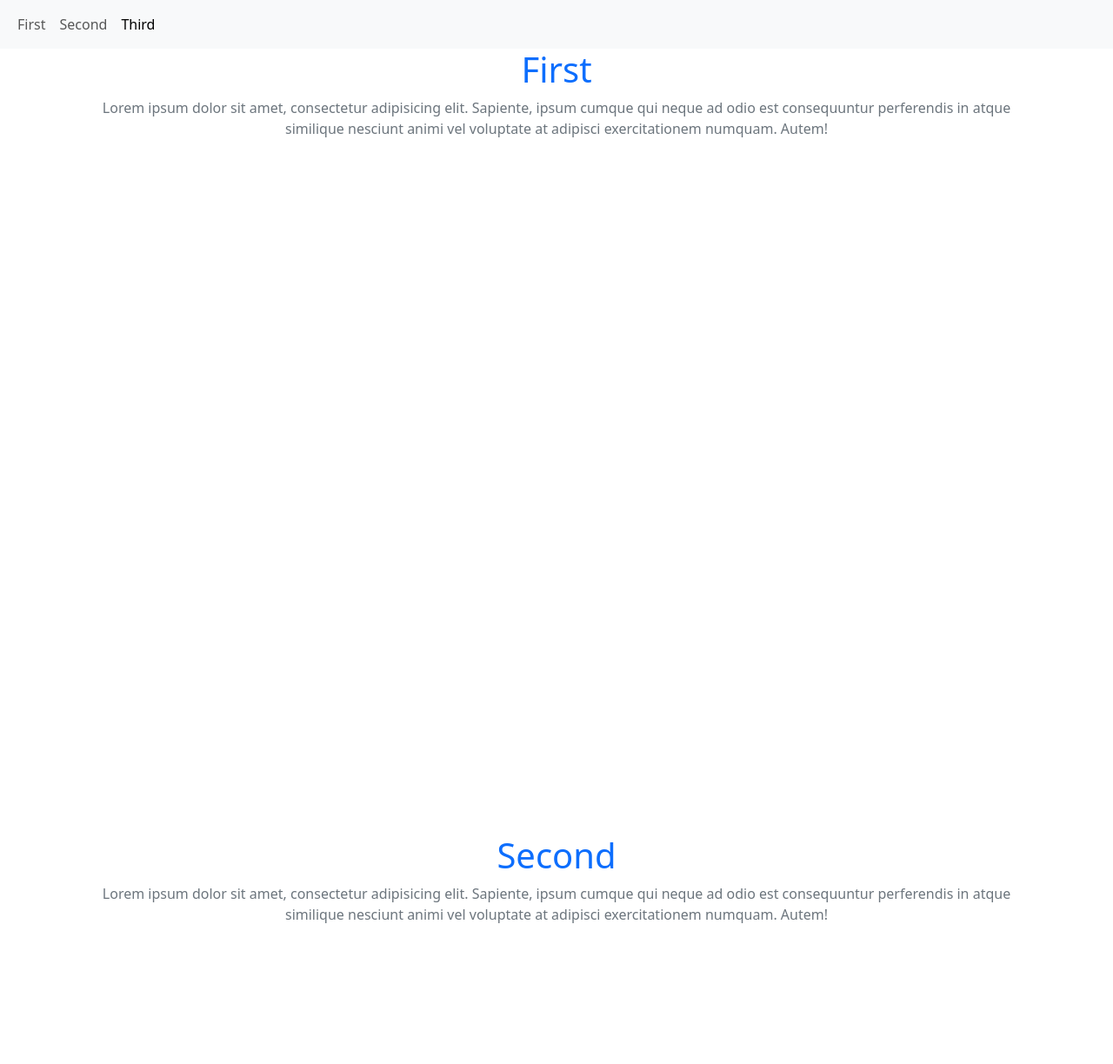
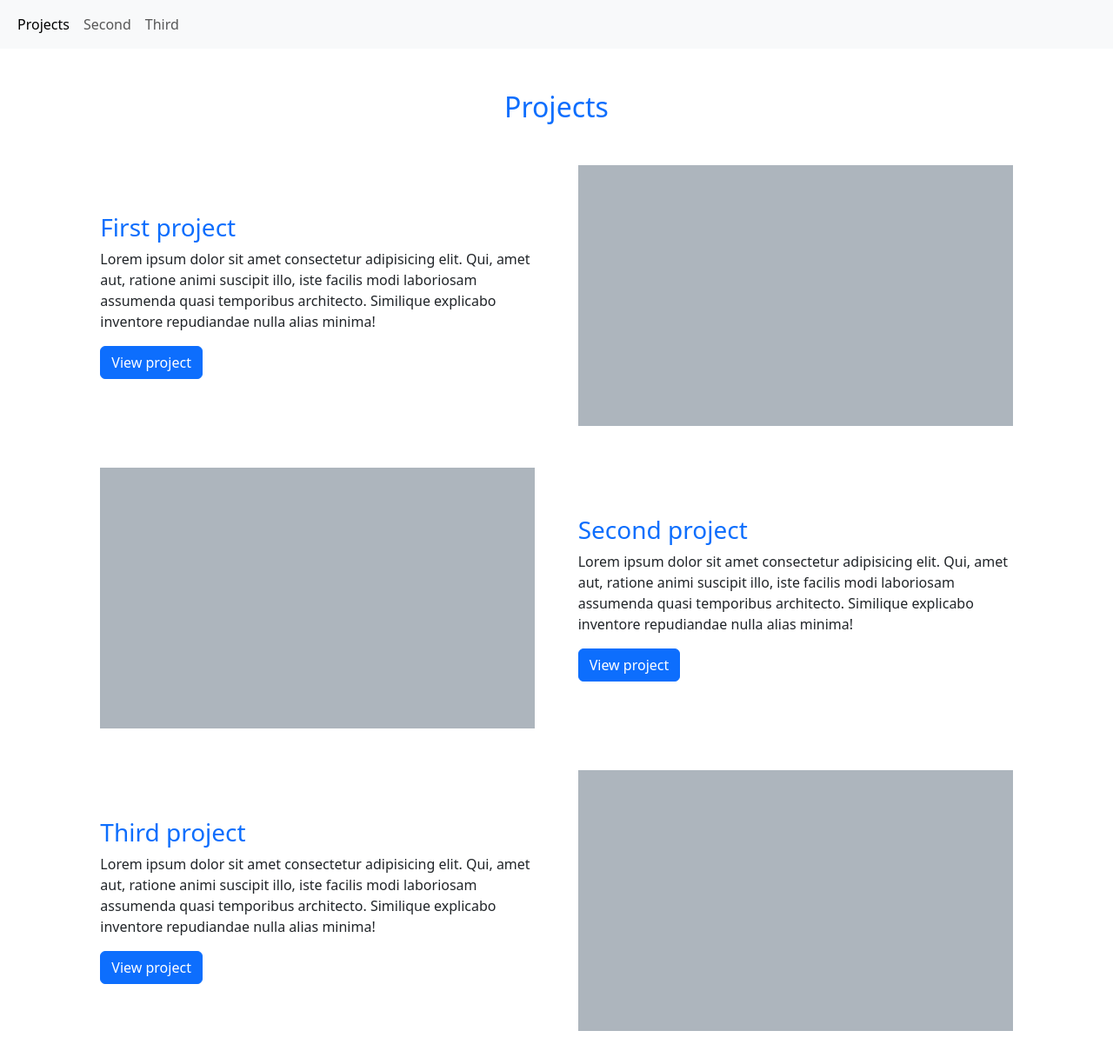
Before and after one commit to Andreas423/andreas423.github.io, a plain HTML site: page index.html in a window 1280 px wide. Shown: the top 1224 px of the page at 87% size. Drawn offline with Linux system fonts and the light colour scheme.

Commit message:
Add layout for projects

```diff
--- a/index.html
+++ b/index.html
@@ -14,23 +14,43 @@
           </button>
           <div class="collapse navbar-collapse" id="navbar-collapse">
             <div class="navbar-nav">
-              <a class="nav-link active" href="#first">First</a>
-              <a class="nav-link" href="#second">Second</a>
-              <a class="nav-link" href="#third">Third</a>
+              <a class="nav-link active" href="#projects">Projects</a>
+              <a class="nav-link" href="#">Second</a>
+              <a class="nav-link" href="#">Third</a>
             </div>
           </div>
         </div>
       </nav>
 
-      <div class="container" data-bs-spy="scroll" data-bs-target="#navbar">
-        <h1 id="first" class="h1 text-center text-primary">First</h1>
-        <p class="text-center text-secondary" style="margin-bottom: 100vh">Lorem ipsum dolor sit amet, consectetur adipisicing elit. Sapiente, ipsum cumque qui neque ad odio est consequuntur perferendis in atque similique nesciunt animi vel voluptate at adipisci exercitationem numquam. Autem!</p>
+      <h2 id="projects" class="h2 text-center text-primary mt-5">Projects</h2>
 
-        <h1 id="second" class="h1 text-center text-primary">Second</h1>
-        <p class="text-center text-secondary" style="margin-bottom: 100vh">Lorem ipsum dolor sit amet, consectetur adipisicing elit. Sapiente, ipsum cumque qui neque ad odio est consequuntur perferendis in atque similique nesciunt animi vel voluptate at adipisci exercitationem numquam. Autem!</p>
+      <div class="container d-flex flex-column gap-5 my-5" data-bs-spy="scroll" data-bs-target="#navbar">
+        <div class="d-flex flex-row flex-wrap-reverse justify-content-evenly align-items-center gap-3">
+            <div class="text-start" style="width: 500px">
+                <h3 class="h3 text-primary">First project</h2>
+                <p>Lorem ipsum dolor sit amet consectetur adipisicing elit. Qui, amet aut, ratione animi suscipit illo, iste facilis modi laboriosam assumenda quasi temporibus architecto. Similique explicabo inventore repudiandae nulla alias minima!</p>
+                <button class="btn btn-primary">View project</button>
+            </div>
+            <div style="width: 500px; height: 300px; background-color: var(--bs-gray-500)"></div>
+        </div>
 
-        <h1 id="third" class="h1 text-center text-primary">Third</h1>
-        <p class="text-center text-secondary" style="margin-bottom: 100vh">Lorem ipsum dolor sit amet, consectetur adipisicing elit. Sapiente, ipsum cumque qui neque ad odio est consequuntur perferendis in atque similique nesciunt animi vel voluptate at adipisci exercitationem numquam. Autem!</p>
+        <div class="d-flex flex-row-reverse flex-wrap-reverse justify-content-evenly align-items-center gap-3">
+            <div class="text-start" style="width: 500px">
+                <h3 class="h3 text-primary">Second project</h2>
+                <p>Lorem ipsum dolor sit amet consectetur adipisicing elit. Qui, amet aut, ratione animi suscipit illo, iste facilis modi laboriosam assumenda quasi temporibus architecto. Similique explicabo inventore repudiandae nulla alias minima!</p>
+                <button class="btn btn-primary">View project</button>
+            </div>
+            <div style="width: 500px; height: 300px; background-color: var(--bs-gray-500)"></div>
+        </div>
+
+        <div class="d-flex flex-row flex-wrap-reverse justify-content-evenly align-items-center gap-3">
+            <div class="text-start" style="width: 500px">
+                <h3 class="h3 text-primary">Third project</h2>
+                <p>Lorem ipsum dolor sit amet consectetur adipisicing elit. Qui, amet aut, ratione animi suscipit illo, iste facilis modi laboriosam assumenda quasi temporibus architecto. Similique explicabo inventore repudiandae nulla alias minima!</p>
+                <button class="btn btn-primary">View project</button>
+            </div>
+            <div style="width: 500px; height: 300px; background-color: var(--bs-gray-500)"></div>
+        </div>
       </div>
 
       <script src="bootstrap.min.js"></script>
```
